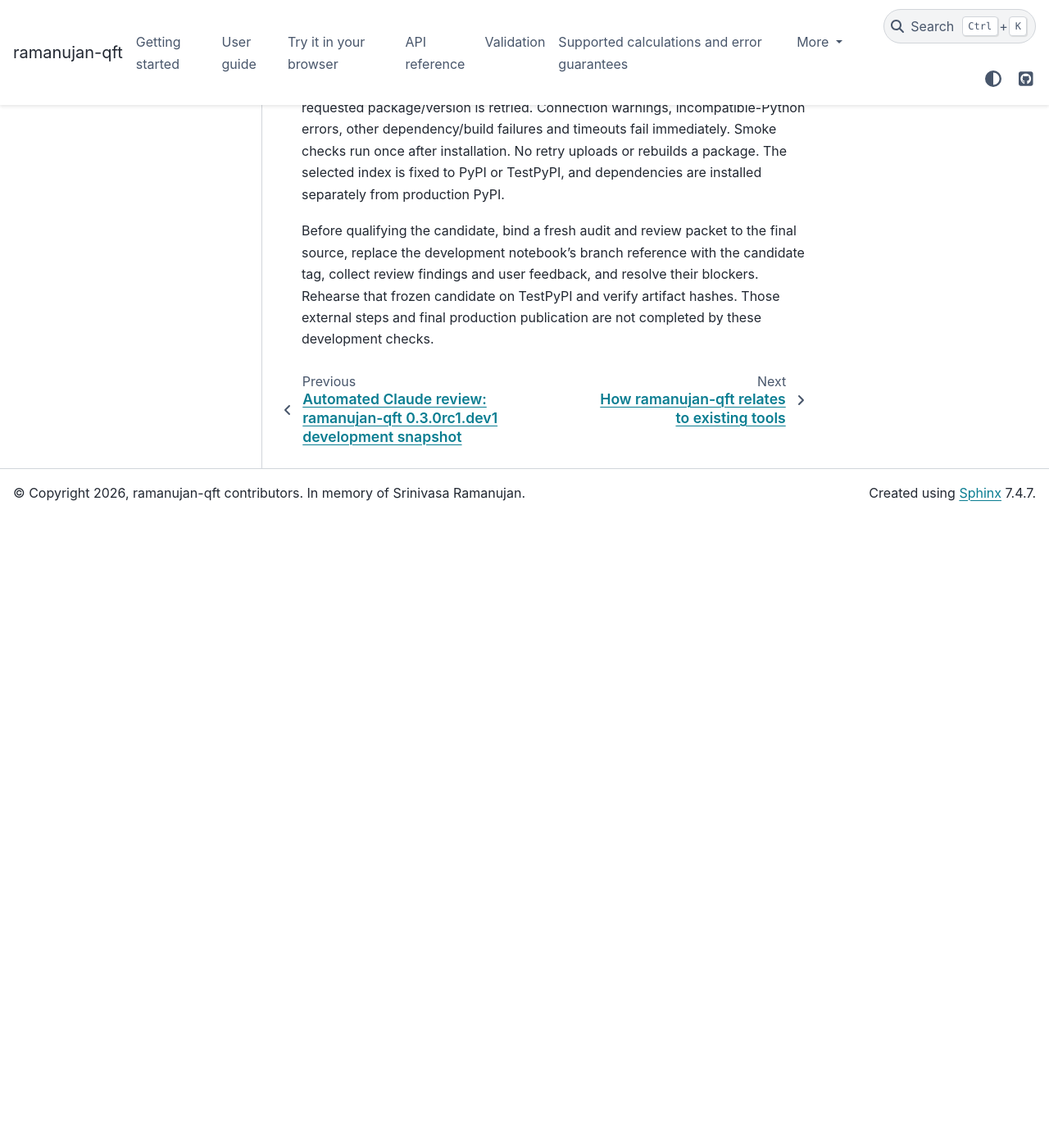
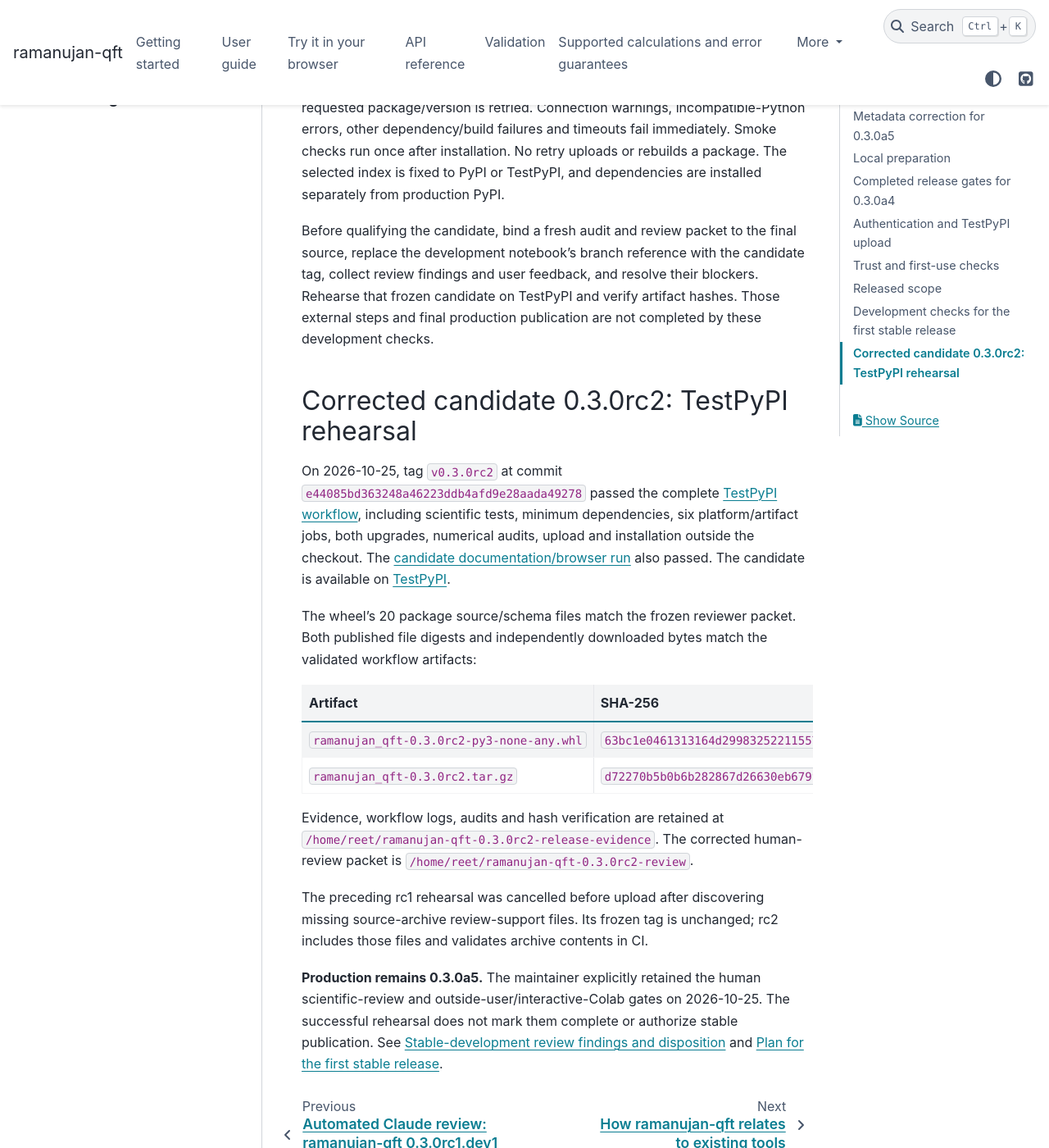
Before and after one commit to reetanshuh1998/Ramanujan_master_theorem, a Sphinx documentation site: the page built from docs/RELEASING.md, in a window 1280 px wide and 1400 px high, scrolled down 6191 px. Shown: the whole window at 82% size. Built offline with Sphinx 7.4.7 and the PyData theme 0.15.4, drawn with Linux system fonts in a browser that asks for light colours; pages that are not in the unit, such as notebooks, are missing from menus; before the commit the page ends 6821 px from its top, so only the background shows below that.

Commit message:
Record successful rc2 TestPyPI rehearsal and retained external review gates

```diff
--- a/docs/RELEASING.md
+++ b/docs/RELEASING.md
@@ -233,3 +233,37 @@ collect review findings and user feedback, and resolve their blockers. Rehearse
 that frozen candidate on TestPyPI and verify artifact hashes. Those external
 steps and final production publication are not completed by these development
 checks.
+
+
+## Corrected candidate 0.3.0rc2: TestPyPI rehearsal
+
+On 2026-10-25, tag `v0.3.0rc2` at commit
+`e44085bd363248a46223ddb4afd9e28aada49278` passed the complete
+[TestPyPI workflow](https://github.com/reetanshuh1998/Ramanujan_master_theorem/actions/runs/40193319458),
+including scientific tests, minimum dependencies, six platform/artifact jobs,
+both upgrades, numerical audits, upload and installation outside the checkout.
+The [candidate documentation/browser run](https://github.com/reetanshuh1998/Ramanujan_master_theorem/actions/runs/40193318813)
+also passed. The candidate is available on
+[TestPyPI](https://test.pypi.org/project/ramanujan-qft/0.3.0rc2/).
+
+The wheel's 20 package source/schema files match the frozen reviewer packet.
+Both published file digests and independently downloaded bytes match the
+validated workflow artifacts:
+
+| Artifact | SHA-256 |
+|---|---|
+| `ramanujan_qft-0.3.0rc2-py3-none-any.whl` | `63bc1e0461313164d29983252211557cfc8c4797c5ec4198d60ff8ada318126b` |
+| `ramanujan_qft-0.3.0rc2.tar.gz` | `d72270b5b0b6b282867d26630eb679f13cada907bdb30d458dbd746ba57554ed` |
+
+Evidence, workflow logs, audits and hash verification are retained at
+`/home/reet/ramanujan-qft-0.3.0rc2-release-evidence`. The corrected human-review
+packet is `/home/reet/ramanujan-qft-0.3.0rc2-review`.
+
+The preceding rc1 rehearsal was cancelled before upload after discovering
+missing source-archive review-support files. Its frozen tag is unchanged;
+rc2 includes those files and validates archive contents in CI.
+
+**Production remains 0.3.0a5.** The maintainer explicitly retained the human
+scientific-review and outside-user/interactive-Colab gates on 2026-10-25.
+The successful rehearsal does not mark them complete or authorize stable
+publication. See {doc}`REVIEW_DISPOSITION` and {doc}`STABLE_RELEASE_PLAN`.
```
Also changed, not shown: docs/REVIEW_DISPOSITION.md (+14 -0 lines), docs/STABLE_RELEASE_PLAN.md (+26 -1 lines).
